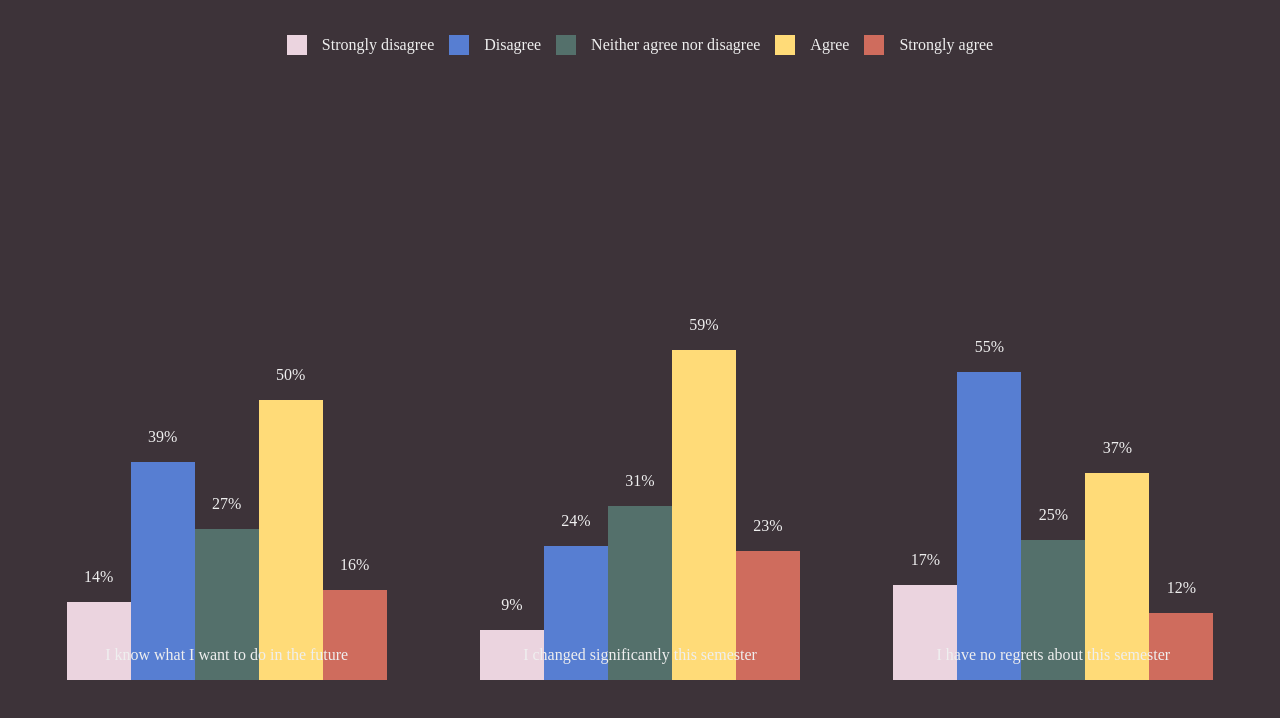
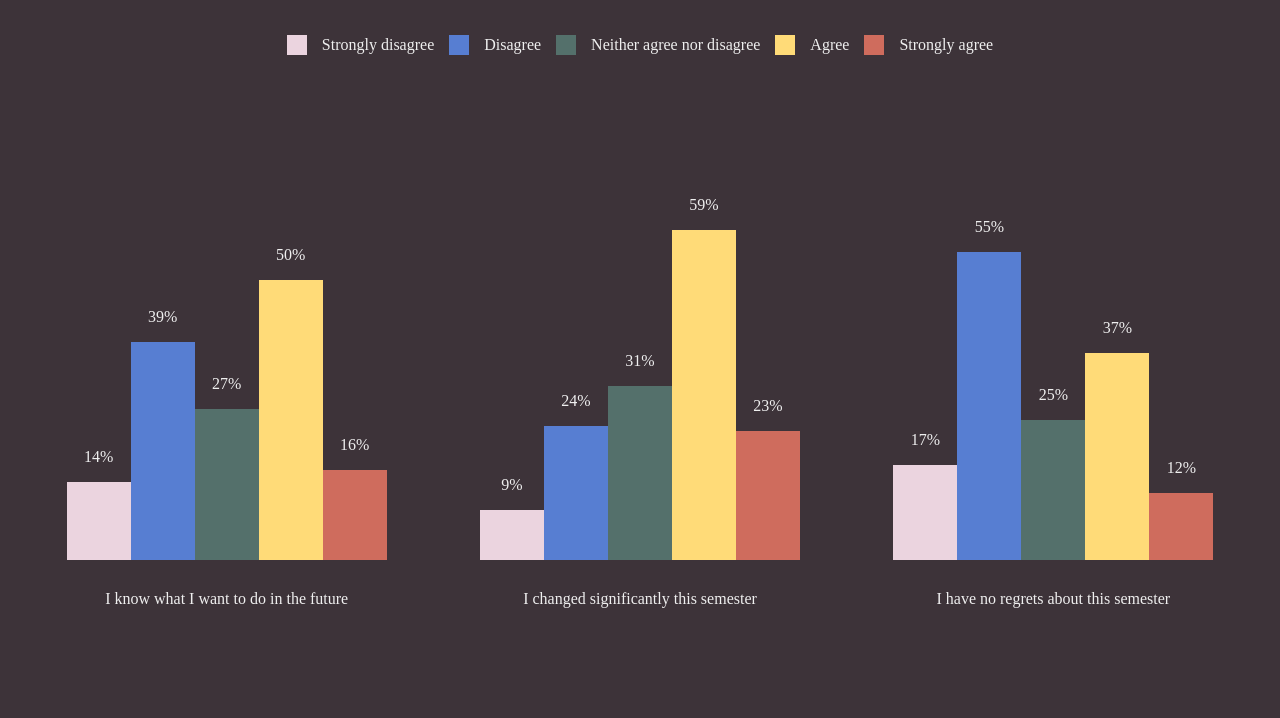
Before and after one commit to PennSpark/sp22-red-penn-playbook, a React (Create React App) app in the folder client/: page /penn-wrapped/11 in a window 1280 px wide. Shown: the top 718 px of the page. Built offline with nearby package versions, Linux system fonts and the light colour scheme; a small style sheet from the web is missing; a web font is replaced by a local one.

Commit message:
Fix looking back description spacing

```diff
--- a/client/src/components/penn-wrapped/LookingBack.js
+++ b/client/src/components/penn-wrapped/LookingBack.js
@@ -43,7 +43,7 @@ const LookingBack = () => {
                 <div class="bar5"/>
               </div>
             </div>
-              <p>I know what I want to do in the future</p>
+              <p class="statement">I know what I want to do in the future</p>
           </div>
           <div class="graph">
             <div class="bars">
@@ -68,7 +68,7 @@ const LookingBack = () => {
                 <div class="bar5"/>
               </div>
             </div>
-            <p>I changed significantly this semester</p>
+            <p class="statement">I changed significantly this semester</p>
           </div>
           <div class="graph">
             <div class="bars">
@@ -93,7 +93,7 @@ const LookingBack = () => {
                   <div class="bar5"/>
                 </div>
             </div>
-            <p>I have no regrets about this semester</p>
+            <p class="statement">I have no regrets about this semester</p>
           </div>
         </div>
       </div>
--- a/client/src/components/penn-wrapped/LookingBack.scss
+++ b/client/src/components/penn-wrapped/LookingBack.scss
@@ -35,6 +35,7 @@ $purple: #EBD4DF;
 .graph-container {
     display: flex;
     justify-content: space-around;
+    margin-top: -15vh;
 }
 
 .graph {
@@ -42,6 +43,10 @@ $purple: #EBD4DF;
     flex-direction: column;
     align-items: center;
     text-align: center;
+
+    .statement {
+        margin-top: 80px;
+    }
 }
 
 // @keyframes slidein {
```
